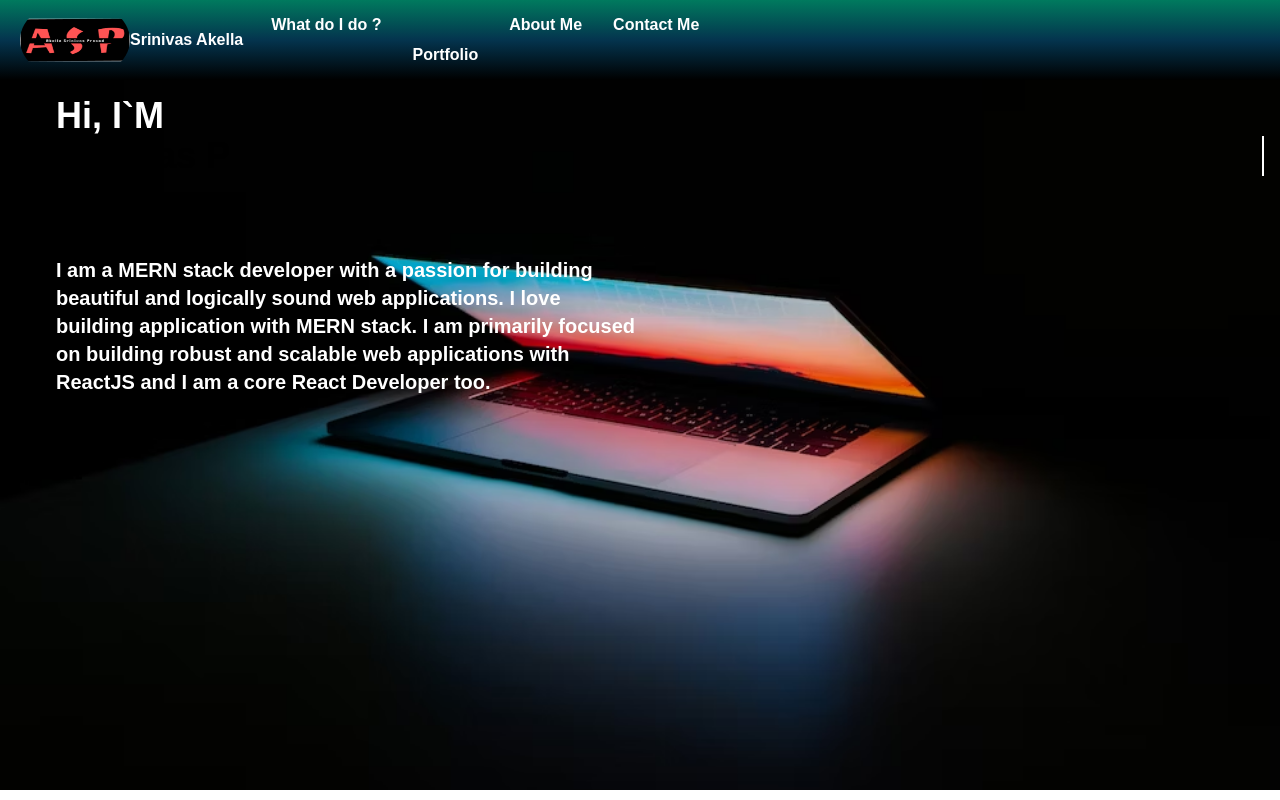
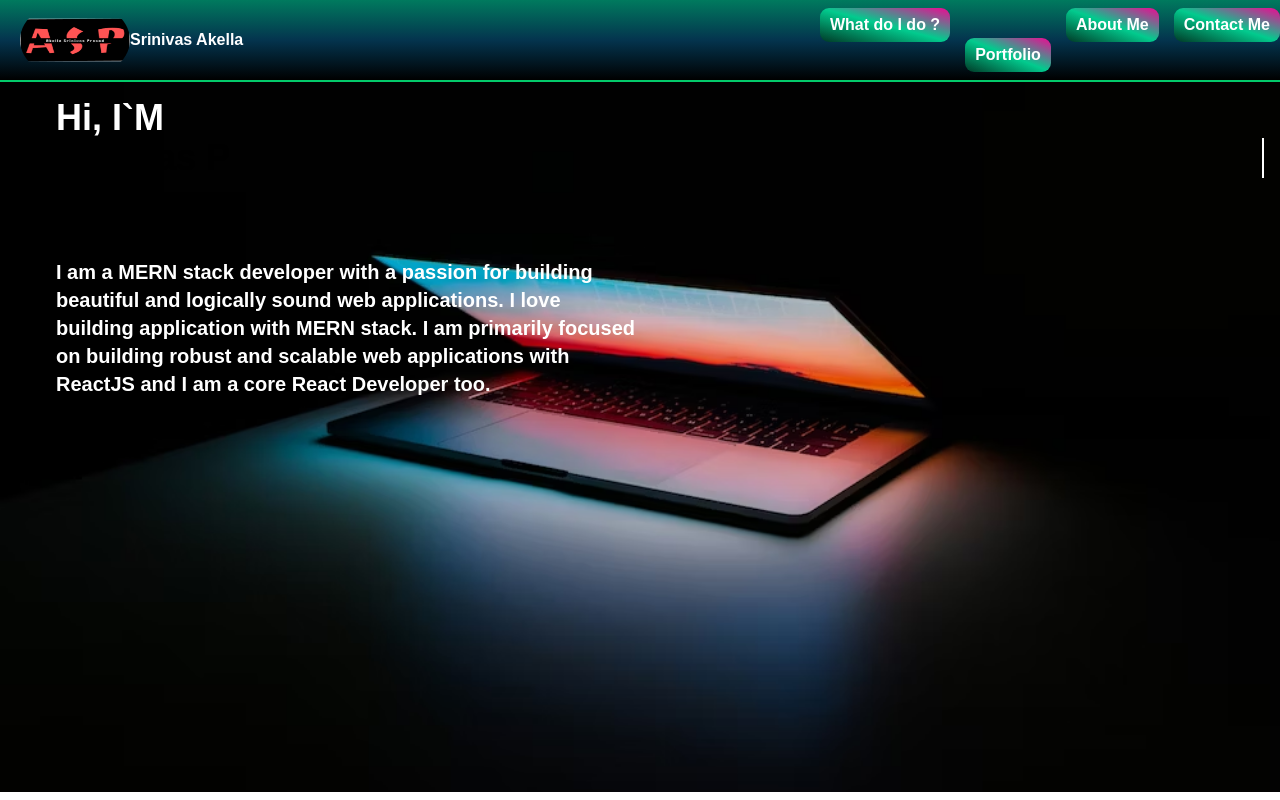
Before and after one commit to 9944098125/next-portfolio, a Next.js app: page / in a window 1280 px wide. Built offline with nearby package versions, Linux system fonts and the light colour scheme.

Commit message:
changed navbar with normal css from tailwind css

```diff
--- a/src/Components/Navbar.tsx
+++ b/src/Components/Navbar.tsx
@@ -14,7 +14,7 @@ const Navbar = () => {
 
 	return (
 		<React.Fragment>
-			<div className="flex justify-between items-center gradient-bg border-b-2 border-green-400">
+			<div className="gradient-bg">
 				<Link href="/">
 					<div className="px-5 flex items-center space-x-4">
 						<Image
@@ -69,27 +69,19 @@ const Navbar = () => {
 
 				<div className="medium-device-menu-container">
 					<Link href="/work">
-						<p className="animate-moveUpDown1 bg-gradient-to-l from-blue-800 via-green-500 to-blue-300 lg:text-md text-white font-extrabold md:w-[150px] p-2 rounded-md">
-							What do I do ?
-						</p>
+						<p className="animate-moveUpDown1 gradient-links">What do I do ?</p>
 					</Link>
 
 					<Link href="/projects">
-						<p className="animate-moveUpDown2 bg-gradient-to-r from-red-800 via-pink-400 to-red-400 lg:text-md text-white font-extrabold md:w-[150px] p-2 rounded-md">
-							Portfolio
-						</p>
+						<p className="animate-moveUpDown2 gradient-links">Portfolio</p>
 					</Link>
 
 					<Link href="/about">
-						<p className="animate-moveUpDown3 bg-gradient-to-l from-orange-900 via-yellow-600 to-green-800 lg:text-md text-white font-extrabold md:w-[150px] p-2 rounded-md">
-							About Me
-						</p>
+						<p className="animate-moveUpDown3 gradient-links">About Me</p>
 					</Link>
 
 					<Link href="/contact">
-						<p className="animate-moveUpDown4 bg-gradient-to-r from-green-400 via-yellow-400 to-red-600 lg:text-md text-white font-extrabold md:w-[150px] p-2 rounded-md">
-							Contact Me
-						</p>
+						<p className="animate-moveUpDown4 gradient-links">Contact Me</p>
 					</Link>
 				</div>
 			</div>
--- a/src/app/globals.css
+++ b/src/app/globals.css
@@ -140,6 +140,10 @@ body,
 	animation: none;
 }
 .gradient-bg {
+	display: flex;
+	align-items: center;
+	justify-content: space-between;
+	border-bottom: 2px solid rgb(3, 202, 106);
 	background: linear-gradient(to top, black, rgb(4, 52, 78), rgb(0, 122, 94));
 }
 @media screen and (min-width: 768px) {
@@ -151,6 +155,18 @@ body,
 		align-items: center;
 		gap: 15px;
 	}
+	.gradient-links {
+		background: linear-gradient(
+			to top right,
+			rgb(0, 57, 38),
+			rgb(2, 203, 142),
+			rgb(241, 7, 147)
+		);
+		padding: 5px 10px;
+		color: white;
+		font-weight: bold;
+		border-radius: 9px;
+	}
 }
 @media screen and (max-width: 768px) {
 	.medium-device-menu-container {
@@ -158,6 +174,8 @@ body,
 	}
 	.small-device-menu-container {
 		display: block;
+		position: absolute;
+		right: 20px;
 	}
 	.absolute-container {
 		position: absolute;
@@ -166,5 +184,6 @@ body,
 		border-radius: 9px;
 		background-color: white;
 		padding: 15px 20px;
+		width: 180px;
 	}
 }
```
